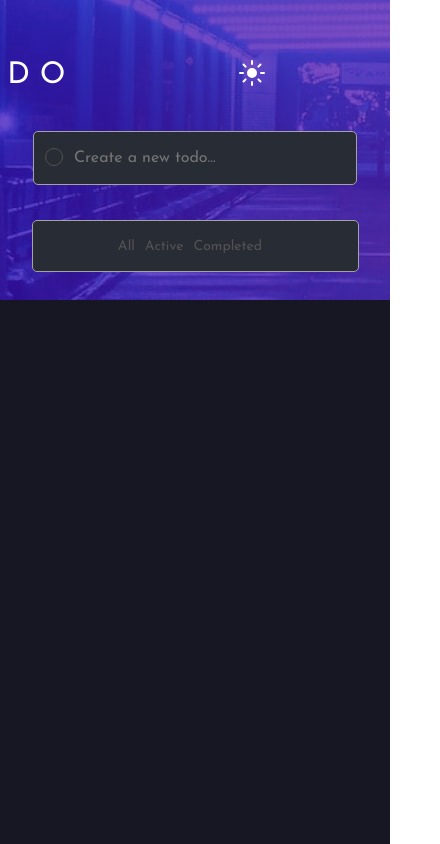
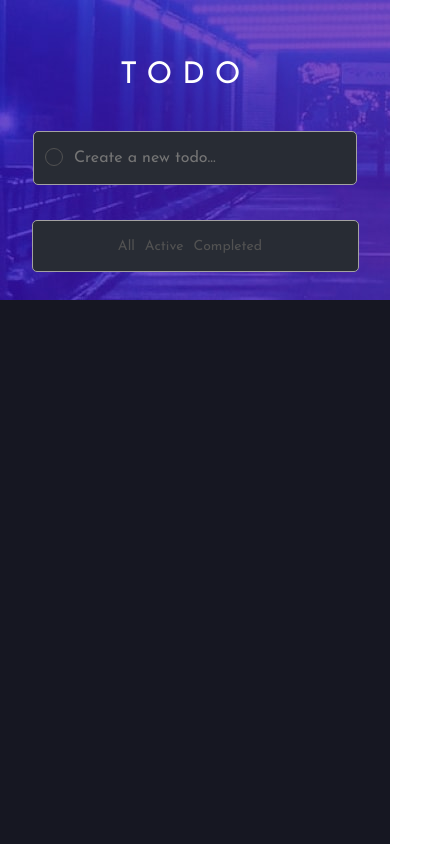
Before and after one commit to mtovtin/norse_to_do_list_ts, a React (Create React App) app: page / in a window 390 px wide. Shown: the whole page, 440 px wide, since content can reach past the window. Built offline with nearby package versions, Linux system fonts and the light colour scheme.

Commit message:
first commit

```diff
--- a/src/App.css
+++ b/src/App.css
@@ -504,7 +504,7 @@ button:hover {
     color: white;
   }
   #headerFlex {
-
+    margin-left: 300px;
     justify-content: space-between;
     width: 140px;
     display: flex;
```
